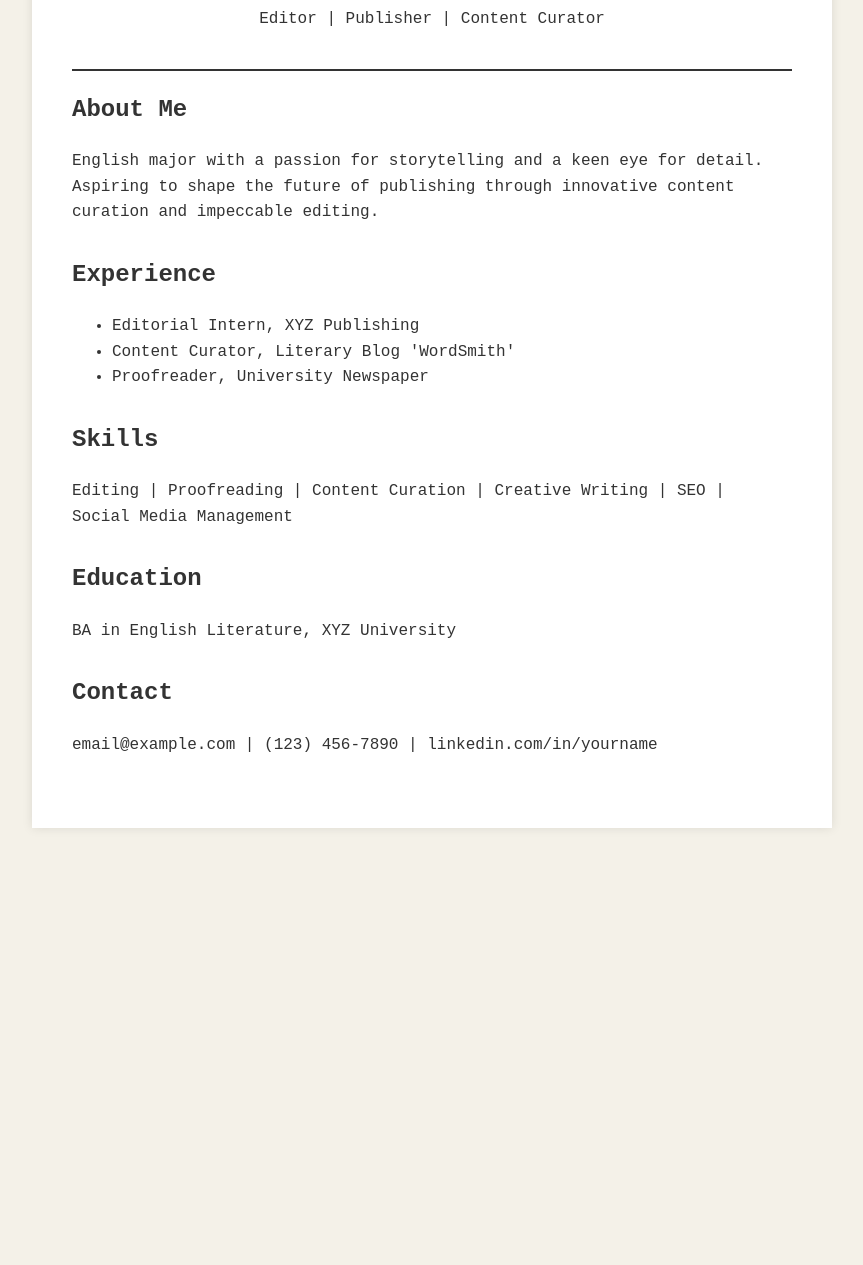
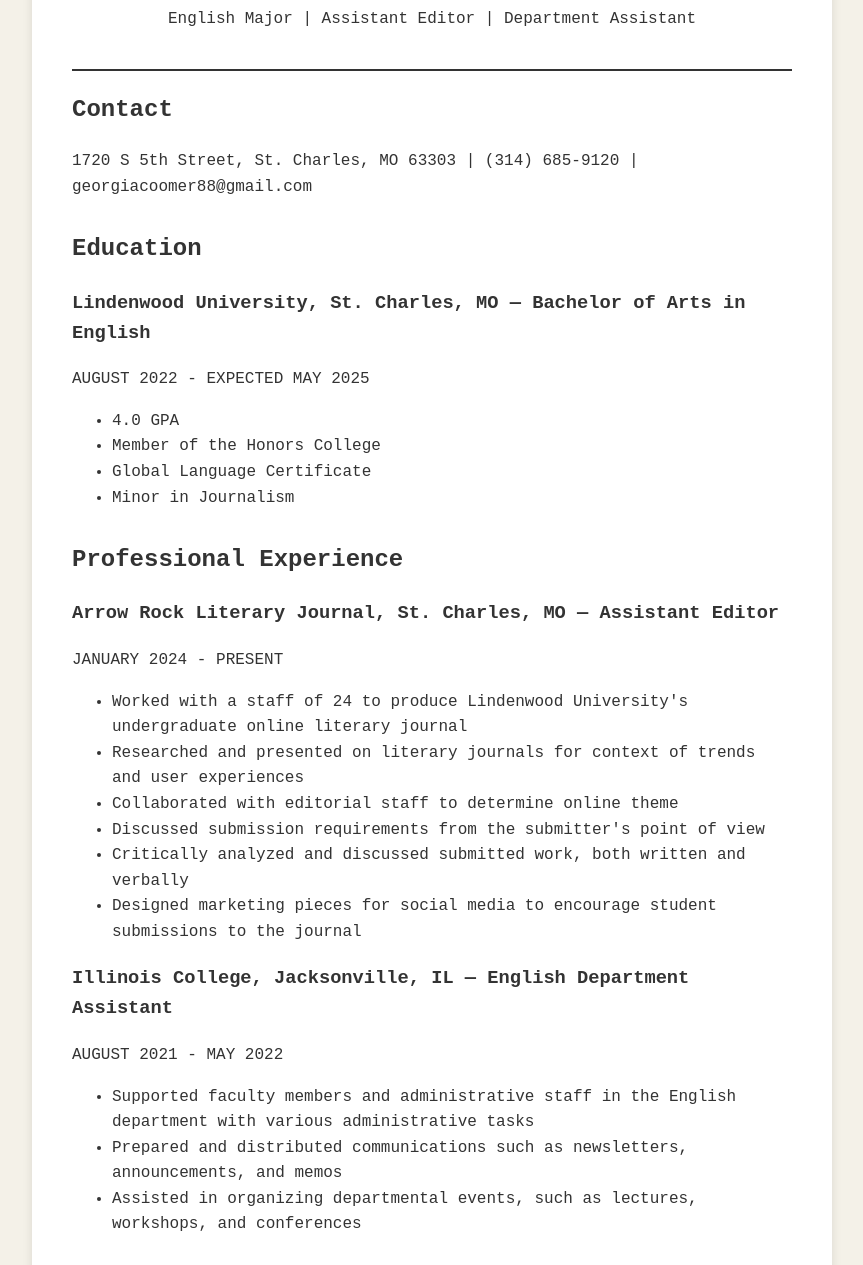
Before and after one commit to georgia-coomer/CV-Resume, a plain HTML site: page index.html in a window 1280 px wide. Shown: the part 120-1385 px from the top of the page, without its empty margins (208-1071 px from the left). Before the commit the page ends 968 px from the top, so only its background shows below. Drawn offline with Linux system fonts and the light colour scheme.

Commit message:
re-wrote code w/ my information

```diff
--- a/index.html
+++ b/index.html
@@ -3,43 +3,71 @@
 <head>
     <meta charset="UTF-8">
     <meta name="viewport" content="width=device-width, initial-scale=1.0">
-    <title>Your Name - CV</title>
+    <title>Georgia Coomer - CV</title>
     <link rel="stylesheet" href="styles.css">
 </head>
 <body>
     <div class="container">
         <header class="header">
-            <h1 id="your-name" class="typewriter">Your Name</h1>
-            <p>Editor | Publisher | Content Curator</p>
+            <h1 id="your-name" class="typewriter">Georgia Coomer</h1>
+            <p>English Major | Assistant Editor | Department Assistant</p>
         </header>
 
         <section class="section">
-            <h2>About Me</h2>
-            <p>English major with a passion for storytelling and a keen eye for detail. Aspiring to shape the future of publishing through innovative content curation and impeccable editing.</p>
+            <h2>Contact</h2>
+            <p>1720 S 5th Street, St. Charles, MO 63303 | (314) 685-9120 | georgiacoomer88@gmail.com</p>
         </section>
 
         <section class="section">
-            <h2>Experience</h2>
+            <h2>Education</h2>
+            <h3>Lindenwood University, St. Charles, MO — Bachelor of Arts in English</h3>
+            <p>AUGUST 2022 - EXPECTED MAY 2025</p>
             <ul>
-                <li>Editorial Intern, XYZ Publishing</li>
-                <li>Content Curator, Literary Blog 'WordSmith'</li>
-                <li>Proofreader, University Newspaper</li>
+                <li>4.0 GPA</li>
+                <li>Member of the Honors College</li>
+                <li>Global Language Certificate</li>
+                <li>Minor in Journalism</li>
+            </ul>
+        </section>
+
+        <section class="section">
+            <h2>Professional Experience</h2>
+            <h3>Arrow Rock Literary Journal, St. Charles, MO — Assistant Editor</h3>
+            <p>JANUARY 2024 - PRESENT</p>
+            <ul>
+                <li>Worked with a staff of 24 to produce Lindenwood University's undergraduate online literary journal</li>
+                <li>Researched and presented on literary journals for context of trends and user experiences</li>
+                <li>Collaborated with editorial staff to determine online theme</li>
+                <li>Discussed submission requirements from the submitter's point of view</li>
+                <li>Critically analyzed and discussed submitted work, both written and verbally</li>
+                <li>Designed marketing pieces for social media to encourage student submissions to the journal</li>
+            </ul>
+
+            <h3>Illinois College, Jacksonville, IL — English Department Assistant</h3>
+            <p>AUGUST 2021 - MAY 2022</p>
+            <ul>
+                <li>Supported faculty members and administrative staff in the English department with various administrative tasks</li>
+                <li>Prepared and distributed communications such as newsletters, announcements, and memos</li>
+                <li>Assisted in organizing departmental events, such as lectures, workshops, and conferences</li>
             </ul>
         </section>
 
         <section class="section">
             <h2>Skills</h2>
-            <p>Editing | Proofreading | Content Curation | Creative Writing | SEO | Social Media Management</p>
+            <ul>
+                <li>Proficient in Microsoft Office Suite, Adobe Creative Suite, and content management systems (CMS)</li>
+                <li>Excellent written and verbal communication skills</li>
+                <li>Strong attention to detail and ability to maintain accuracy in fast-paced environments</li>
+                <li>Familiarity with AP Style and MLA Style</li>
+                <li>Ability to work independently and collaboratively in a team-oriented setting</li>
+                <li>Exceptional organizational skills with the ability to prioritize tasks effectively</li>
+                <li>Knowledge of social media platforms and their role in content distribution and engagement</li>
+            </ul>
         </section>
 
         <section class="section">
-            <h2>Education</h2>
-            <p>BA in English Literature, XYZ University</p>
-        </section>
-
-        <section class="section">
-            <h2>Contact</h2>
-            <p>email@example.com | (123) 456-7890 | linkedin.com/in/yourname</p>
+            <h2>Languages</h2>
+            <p>English (Native), Japanese (Basic)</p>
         </section>
     </div>
 </body>
```
